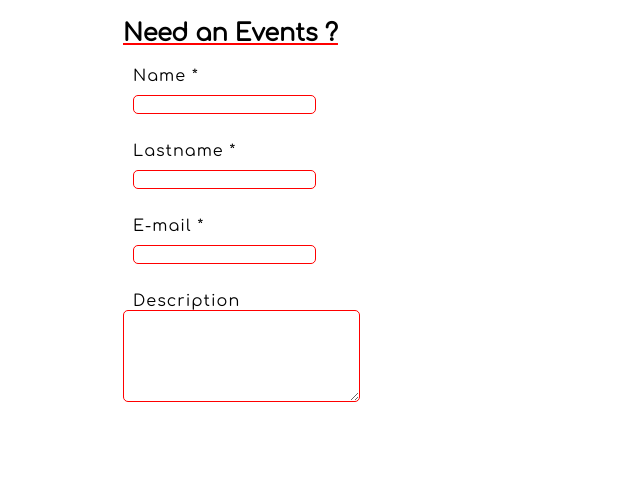
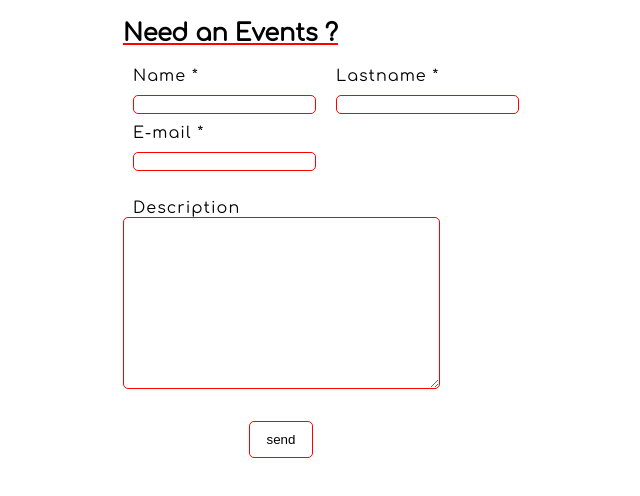
Before and after one commit to Jean-OIKONOMOU/MainEventer, a plain HTML site: page ILARIA/maineventers.html in a window 1280 px wide. Shown: the whole page, without its empty margins (201-841 px from the left). Drawn offline with Linux system fonts and the light colour scheme; files whose address does not match are found by name.

Commit message:
inprogress

```diff
--- a/ILARIA/maineventers.css
+++ b/ILARIA/maineventers.css
@@ -15,7 +15,7 @@ input{
    margin: 10px;
 }
 textarea{
-    padding: 30px;
+    padding: 70px;
     border: 1px solid red;
     border-radius: 5px;
 }
@@ -28,5 +28,23 @@ section{
     display: block;
     margin: auto;
     width: 50%;
-
 }
+input[type=submit]{
+    display: inline;
+    width: 10%;
+    height: auto;
+    text-align: top left;
+    background-color: white;
+    border-radius: 5px red;
+    padding: 10px;
+    padding-left: 10px;
+    padding-right: 10px;
+    margin-left: 20%;
+}
+#sendbutton:hover{
+    background-color: red;
+    color: white;
+}
+.inline{
+    display:flex;
+}
--- a/ILARIA/maineventers.html
+++ b/ILARIA/maineventers.html
@@ -11,12 +11,26 @@
     <section>
         <h1>Need an Events ?</h1>
         <form action="/action_page.php">
-           <div><label>Name * </label><input type="text" name="Name *"></div><br>
-           <div><label>Lastname * </label><input type="text" name="Lastname *"></div><br>
+            <div class="inline">
+                 <div>
+                 <label>Name * </label>
+                 <input type="text" name="Name *">
+                 </div><br>
+
+                 <div><label>Lastname * </label>
+                 <input type="text" name="Lastname *">
+                 </div><br>
+             </div>
               <!--<input type="submit" value="Submit">-->
-              <div><label>E-mail * </label><input type="text" name="E-mail *"></div><br>
-                <div><label>Description </label><textarea type="text" name="Description"></textarea></div><br>
-           <imput type="submit" value="send">
+              <div><label>E-mail * </label>
+                <input type="text" name="E-mail *">
+               </div><br>
+               <div><label>Description </label>
+                <textarea type="text" name="Description"></textarea>
+                </div><br>
+                 <input id="sendbutton" type="submit" value="send">
+
+
         </form>
     </section>
 </body>
```
Also changed, not shown: 2 other files.
